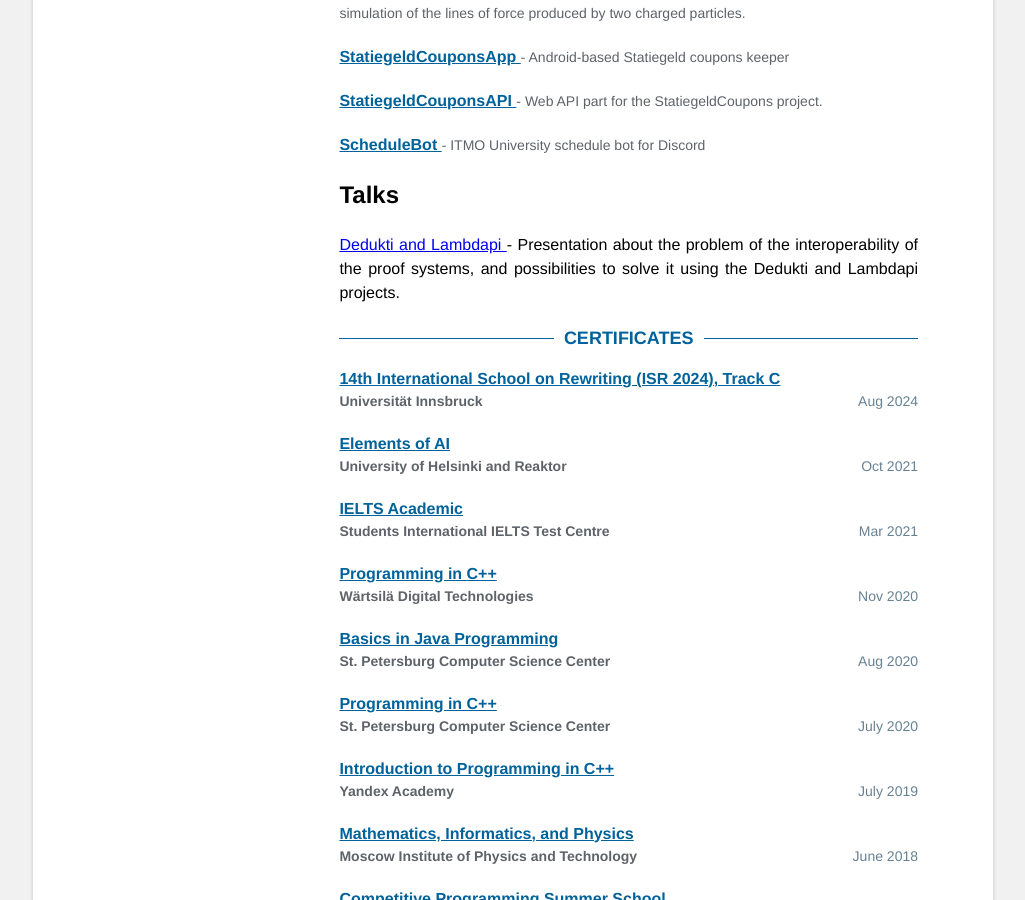
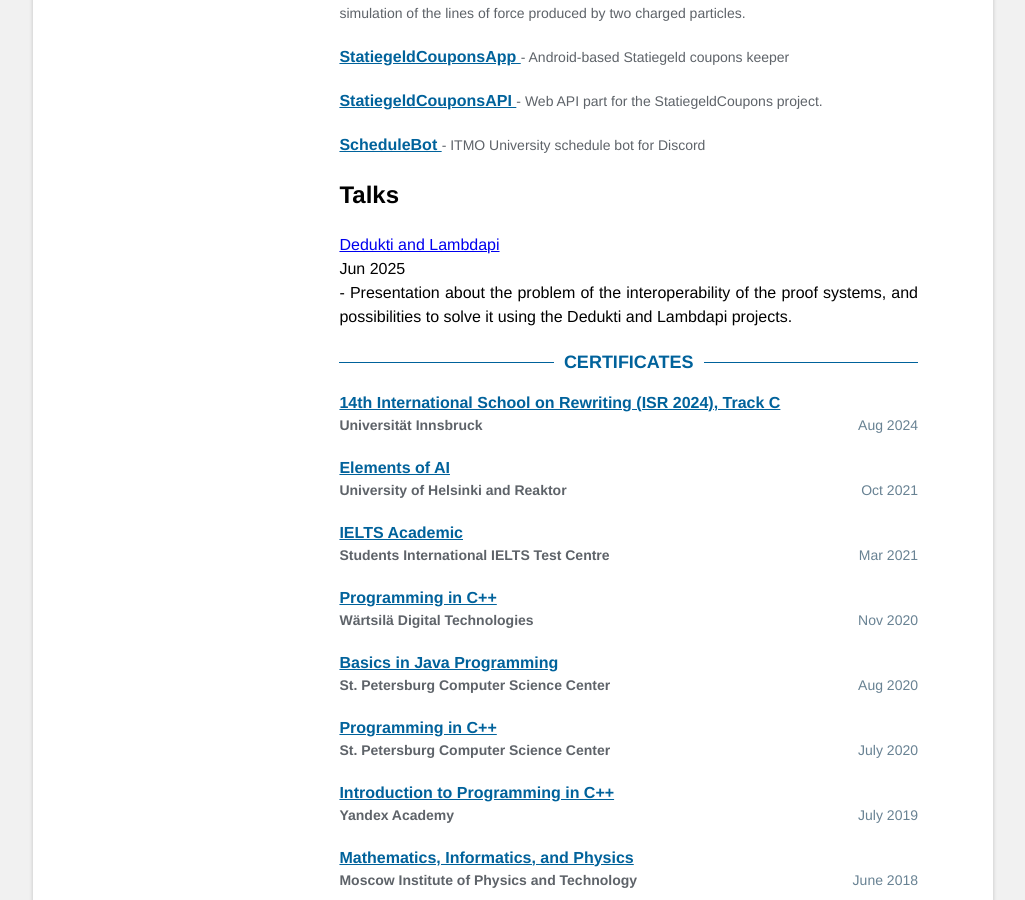
Before and after one commit to mikhirurg/mikhirurg.github.io, a Jekyll site: the page built from index.html, in a window 1280 px wide and 900 px high, scrolled down 1850 px. Shown: the whole window, without its empty margins (127-1152 px from the left). Built offline with Jekyll 4.4.1, drawn with Linux system fonts in a browser that asks for light colours.

Commit message:
Update talks.html

```diff
--- a/_includes/talks.html
+++ b/_includes/talks.html
@@ -9,6 +9,10 @@
                     {{p.title}}
                 </a>
             </span>
+            <div class="organization">
+                {{p.organization}}
+                <span class="time">{{p.time}}</span>
+            </div>
             <span class="details">- {{p.details}}</span>
         </div>
     {% endfor %}
```
